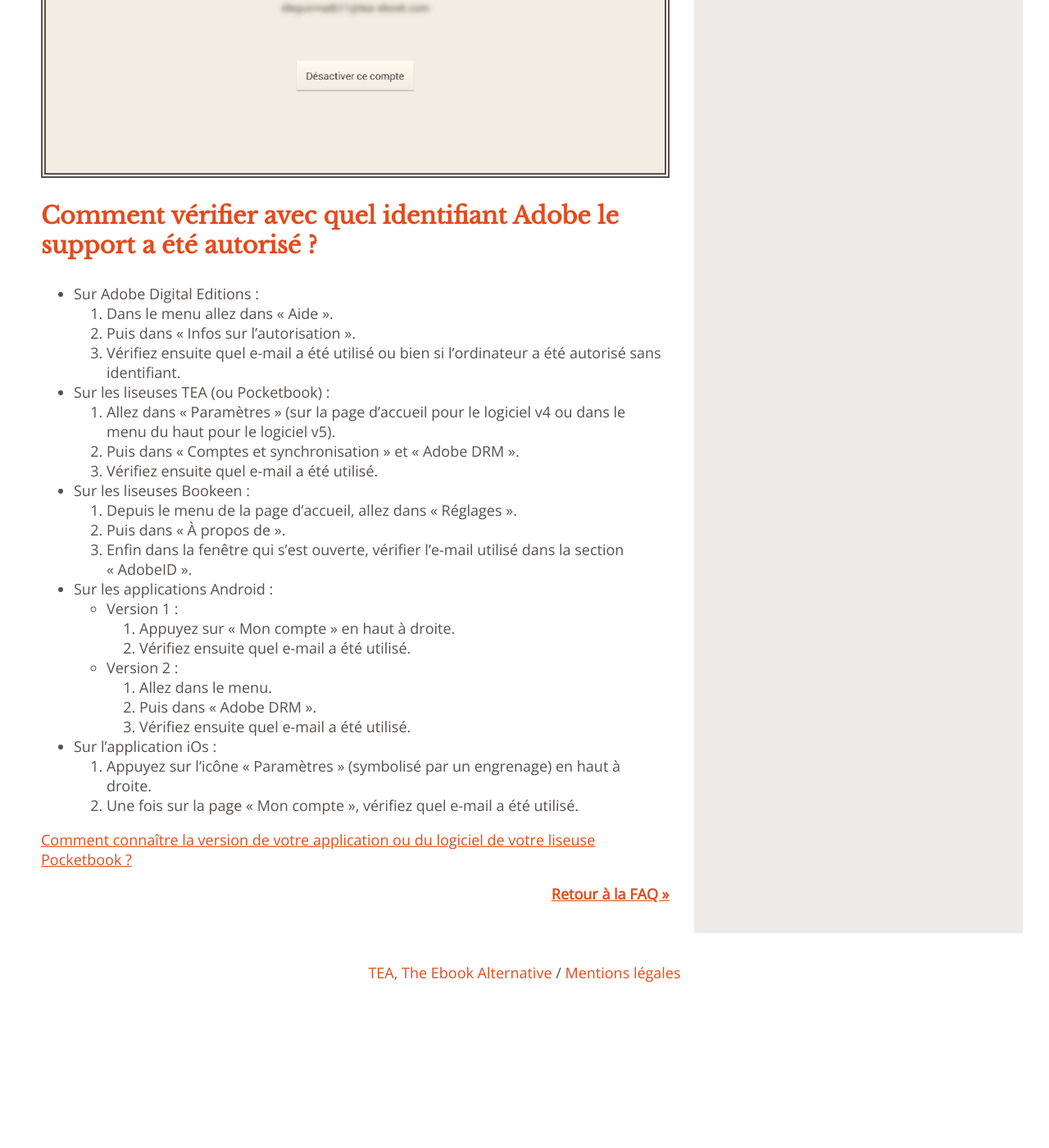
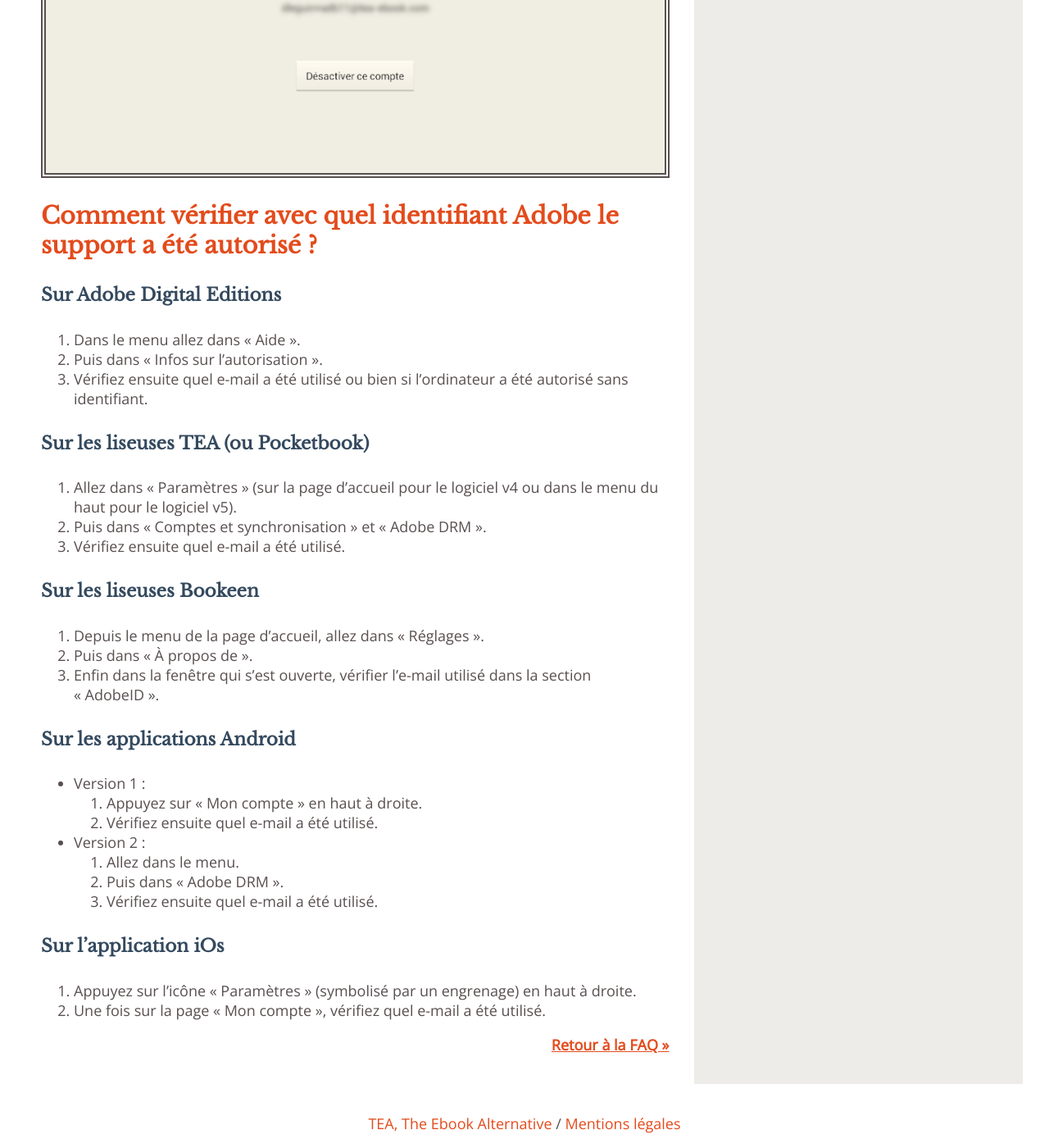
Before and after one commit to TEA-ebook/help-center, a Jekyll site: the page built from _pages/FAQ-comptes.md, in a window 1280 px wide and 1400 px high, scrolled down 7325 px. Shown: the whole window at 82% size. Built offline with Jekyll 4.4.1, drawn with Linux system fonts in a browser that asks for light colours; before the commit the page ends 8541 px from its top, so only the background shows below that.

Commit message:
Add titles

```diff
--- a/_pages/FAQ-comptes.md
+++ b/_pages/FAQ-comptes.md
@@ -96,28 +96,35 @@
 
 ### Comment vérifier avec quel identifiant Adobe le support a été autorisé ?
 
-* Sur Adobe Digital Editions :
-    1. Dans le menu allez dans « Aide ».
-    2. Puis dans « Infos sur l'autorisation ».
-    3. Vérifiez ensuite quel e-mail a été utilisé ou bien si l'ordinateur a été autorisé sans identifiant.
-* Sur les liseuses TEA (ou Pocketbook) :
-    1. Allez dans « Paramètres » (sur la page d'accueil pour le logiciel v4 ou dans le menu du haut pour le logiciel v5).
-    2. Puis dans « Comptes et synchronisation » et « Adobe DRM ».
+#### Sur Adobe Digital Editions
+
+1. Dans le menu allez dans « Aide ».
+2. Puis dans « Infos sur l'autorisation ».
+3. Vérifiez ensuite quel e-mail a été utilisé ou bien si l'ordinateur a été autorisé sans identifiant.
+
+#### Sur les liseuses TEA (ou Pocketbook)
+
+1. Allez dans « Paramètres » (sur la page d'accueil pour le logiciel v4 ou dans le menu du haut pour le logiciel v5).
+2. Puis dans « Comptes et synchronisation » et « Adobe DRM ».
+3. Vérifiez ensuite quel e-mail a été utilisé.
+
+#### Sur les liseuses Bookeen
+
+1. Depuis le menu de la page d'accueil, allez dans « Réglages ».
+2. Puis dans « À propos de ».
+3. Enfin dans la fenêtre qui s'est ouverte, vérifier l'e-mail utilisé dans la section « AdobeID ».
+
+#### Sur les applications Android
+
+* Version 1 :
+    1. Appuyez sur « Mon compte » en haut à droite.
+    2. Vérifiez ensuite quel e-mail a été utilisé.
+* Version 2 :
+    1. Allez dans le menu.
+    2. Puis dans « Adobe DRM ».
     3. Vérifiez ensuite quel e-mail a été utilisé.
-* Sur les liseuses Bookeen :
-    1. Depuis le menu de la page d'accueil, allez dans « Réglages ».
-    2. Puis dans « À propos de ».
-    3. Enfin dans la fenêtre qui s'est ouverte, vérifier l'e-mail utilisé dans la section « AdobeID ».
-* Sur les applications Android :
-    * Version 1 :
-        1. Appuyez sur « Mon compte » en haut à droite.
-        2. Vérifiez ensuite quel e-mail a été utilisé.
-    * Version 2 :
-        1. Allez dans le menu.
-        2. Puis dans « Adobe DRM ».
-        3. Vérifiez ensuite quel e-mail a été utilisé.
-* Sur l'application iOs :
-    1. Appuyez sur l’icône « Paramètres » (symbolisé par un engrenage) en haut à droite.
-    2. Une fois sur la page « Mon compte », vérifiez quel e-mail a été utilisé.
 
-[Comment connaître la version de votre application ou du logiciel de votre liseuse Pocketbook ?](/faq-autre/#version-logiciel)
+#### Sur l'application iOs
+
+1. Appuyez sur l’icône « Paramètres » (symbolisé par un engrenage) en haut à droite.
+2. Une fois sur la page « Mon compte », vérifiez quel e-mail a été utilisé.
```
